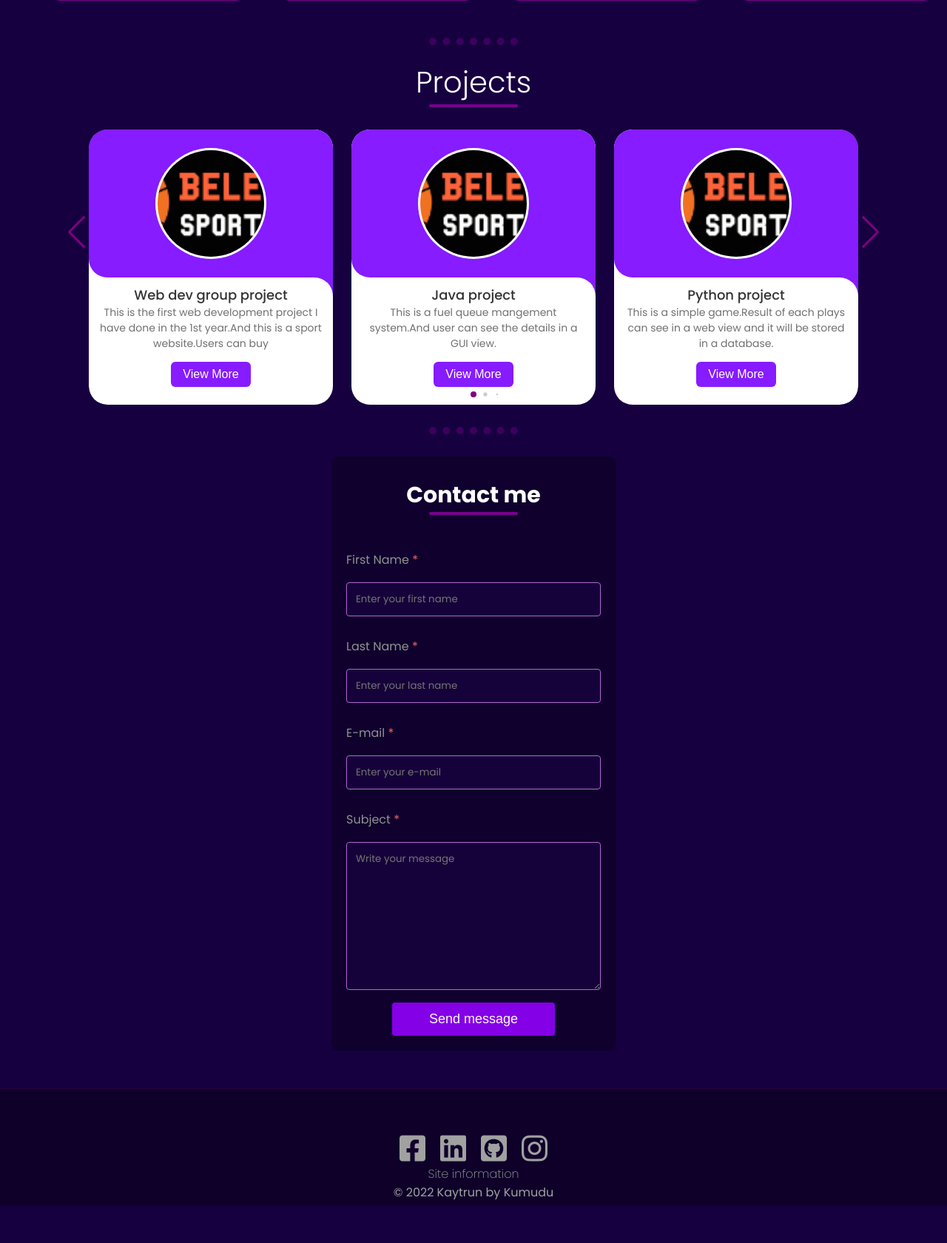
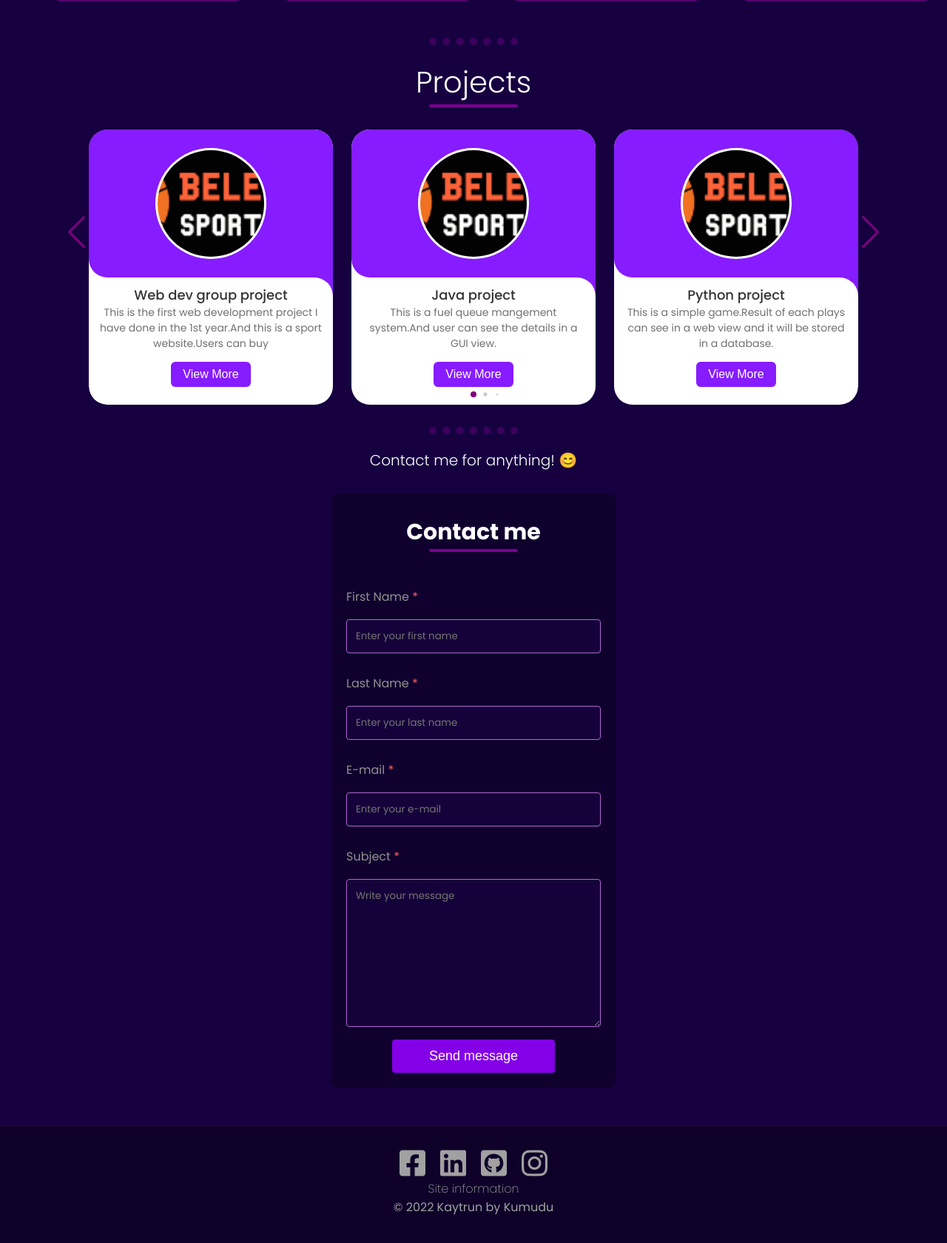
Before and after one commit to kumuduwije/personal-website-two, a PHP site: page / in a window 1280 px wide. Shown: the part 1814-3494 px from the top of the page at 74% size. Before the commit the page ends 3444 px from the top, so only its background shows below. Run offline with PHP 8.4, Linux system fonts and the light colour scheme; some libraries are stand-ins or nearby versions.

Commit message:
link nav items and minor changes

```diff
--- a/index.html
+++ b/index.html
@@ -34,10 +34,10 @@
                 <div class="menu-items">
                     <ul>
                         <li><a href="#" class="link">Home</a></li>
-                        <li><a href="#" class="link">Projects</a></li>
-                        <li><a href="#" class="link">Services</a></li>
-                        <li><a href="#" class="link">About</a></li>
-                        <li><a href="#" class="link">Contact</a></li>
+                        <li><a href="#projects" class="link">Projects</a></li>
+                        <li><a href="#services" class="link">Services</a></li>
+                        <li><a href="#about-kumudu" class="link">About</a></li>
+                        <li><a href="#contact-title" class="link">Contact</a></li>
                     </ul>
 
                 </div>
@@ -72,7 +72,7 @@
             </div>
 
             <div id="work">
-                <a href="#" class="work-btn">See my work</a>
+                <a href="#projects" class="work-btn">See my work</a>
             </div>
 
 
@@ -88,7 +88,7 @@
     <!-- End of top area -->
 
     <div class="about-area">
-        <h1>About me</h1>
+        <h1 id="about-kumudu">About me</h1>
         <div class="divider"></div>
 
         <div class="about">
@@ -117,7 +117,7 @@
 
      <!-- SERVICES SECTION -->
      <div class="services-area">
-        <h1>What I do!</h1>
+        <h1 id="services">What I do!</h1>
         <div class="divider"></div>
 
         <div class="services">
@@ -152,7 +152,7 @@
 
 
      <div class="slide-container swiper">
-        <h1>Projects</h1>
+        <h1 id="projects">Projects</h1>
         <div class="divider"></div>
 
         <div class="slide-content">
@@ -239,6 +239,7 @@
 
     <!-- Contact area  -->
     <hr class="ruler contact-ruler">
+    <h3 id="contact-title">Contact me for anything! 😊</h3>
     <div class="container">
 
         <form action="#">
@@ -292,6 +293,7 @@
         <footer>
             <div class="footer-area">
                 <div class="border-bar"></div>
+                <div class="footer-details">
                     <ul class="social-icons">
                         <li><a href="#"><i class="fa fa-facebook-square"></i></a></li>
                         <li><a href="#"><i class="fa fa-linkedin-square"></i></a></li>
@@ -301,10 +303,12 @@
                     <p class="info"><a href="#">Site information</a></p>
                     <p class="brand-details">© 2022 Kaytrun by Kumudu</p>
                 </div>
+            </div>
         </footer>
         <!-- Back to top button -->
-        <button onclick="topClick()" id="toTop" title="Go to top" class="topBtn" style="display: block;"><i class="fa fa-arrow-circle-up"></i></button>
+        <button onclick="topClick() " id="toTop" title="Go to top" class="topBtn" style="display: block;"><i class="fa fa-arrow-circle-up"></i></button>
 </body>
 <script src="src/js/swipper-bundle.min.js"></script>
 <script src="src/js/script.js"></script>
+<script src="https://ajax.googleapis.com/ajax/libs/jquery/3.3.1/jquery.min.js"></script>
 </html>
--- a/src/css/contact.css
+++ b/src/css/contact.css
@@ -1,4 +1,10 @@
-
+#contact-title{
+  text-align: center;
+  justify-content: center;
+  color: #fff;
+  font-size:20px;
+  font-weight: 300;
+}
   .container {
     font-family: 'poppins';
     background:rgba(0, 0, 0, 0.3);
@@ -123,6 +129,9 @@
       padding: 12px 15px;
       font-size:15px;
     }
+    #contact-title{
+      font-size:3vw;
+    }
 
     /* .submit-row{
       width:100%;
--- a/src/css/styles.css
+++ b/src/css/styles.css
@@ -3,10 +3,13 @@
     margin: 0;
     box-sizing: border-box;
 }
-
+html{
+    scroll-behavior: smooth;
+}
 body{
     font-family: 'Poppins', sans-serif;
     background-color: #160040;
+
 }
 
 /* background-image css */
@@ -218,6 +221,7 @@ input[type=checkbox]{
 
 .social-buttons .social-icons i{
     margin-top: 0;
+    font-size:45px;
 }
 
 
@@ -602,6 +606,7 @@ input[type=checkbox]{
 
 .footer-area{
     justify-content:center;
+    align-items:center;
     margin-top: 50px;
     background-color:#0E0029;
     height: 20vh;
@@ -628,12 +633,13 @@ input[type=checkbox]{
 
 .social-icons  li a{
     padding:10px;
-
+    padding-bottom:0;
 }
 
-.social-icons li a i{
+.footer-details .social-icons li a i{
     color:#A1A1A1;
     font-size:40px;
+    margin-top: 30px;
 }
 
 .social-icons  li a i:hover{
@@ -675,7 +681,9 @@ input[type=checkbox]{
     cursor: pointer;
     padding: 5px 10px;
     border-radius: 4px;
-  }
+
+}
+
 .topBtn i  {
     margin-top: 5px;
     font-size: 30px;
--- a/src/js/script.js
+++ b/src/js/script.js
@@ -36,18 +36,24 @@ let topBtn = document.getElementById("toTop");
         function screenScroll(){
             if(document.body.scrollTop > 20 || document.documentElement.scrollTop > 20){
                 topBtn.style.display = "block";
+
             }else{
                 topBtn.style.display = "none";
             }
         }
 
 function topClick(){
+
         document.body.scrollTop = 0;
         document.documentElement.scrollTop = 0;
+        // window.scrollTo({ top: 900, behavior: 'smooth' })
 }
+
+
 
 // Type writter
 
+const typewriter = ()=>{
   const texts = ["Undergraduate student.", "Designer.", "Programmer."]
 
 let count = 0;
@@ -69,3 +75,6 @@ let letter = "";
     }
     setTimeout(type,300);
   }());
+}
+
+typewriter();
```
Lines whose indentation alone changed are shown as unchanged.
